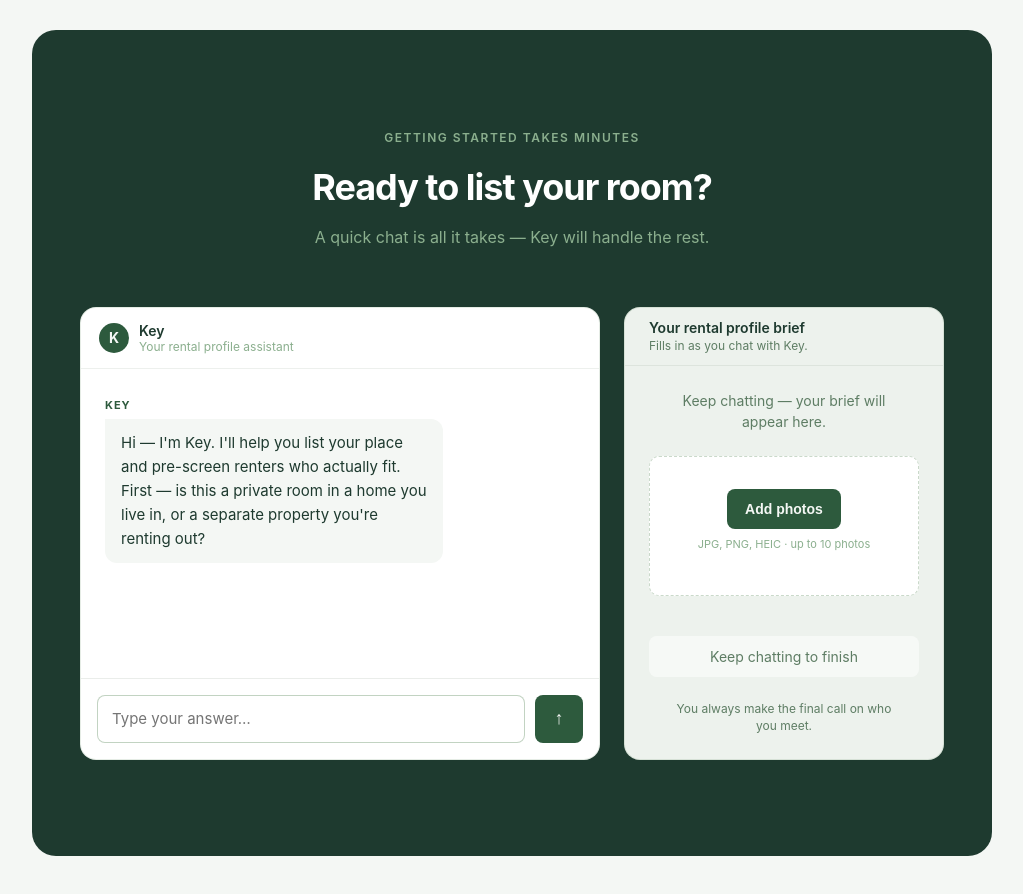
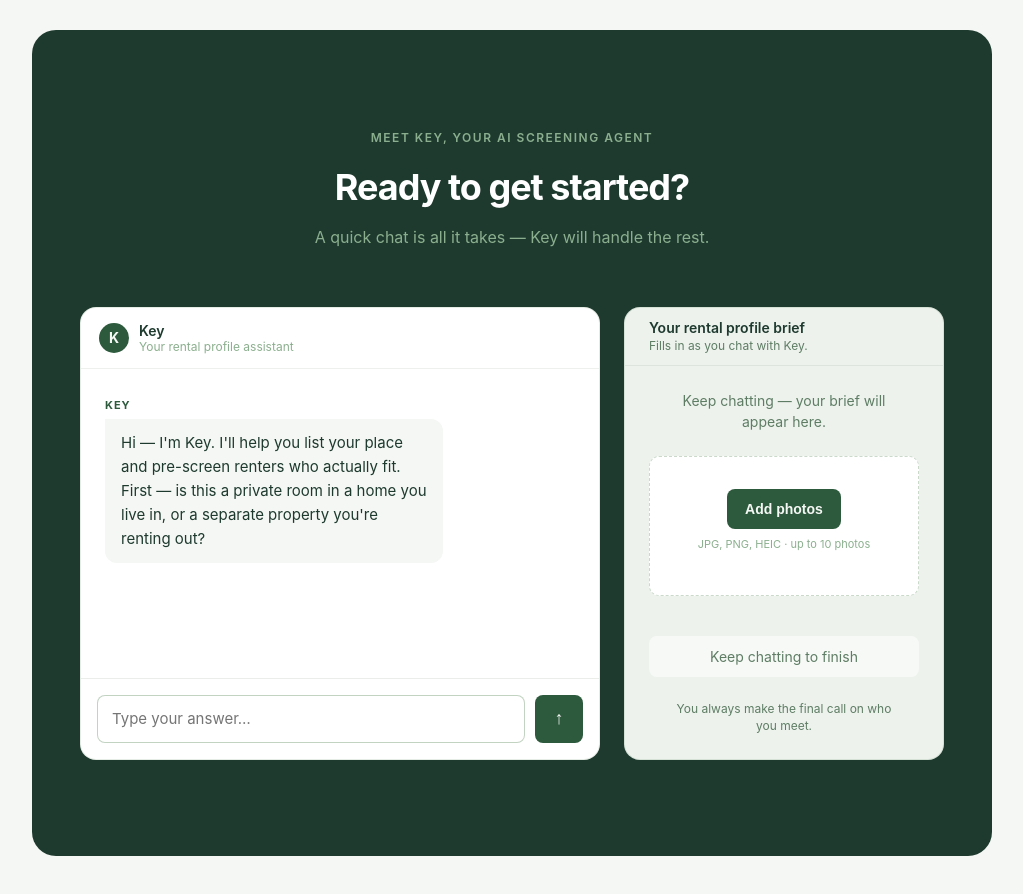
Before and after one commit to ch-nestandkey/nestandkey-landing, a plain HTML site: page landlords.html in a window 1280 px wide. Shown: the part 3100-3994 px from the top of the page, without its empty margins (128-1151 px from the left). Drawn offline with Linux system fonts and the light colour scheme.

Commit message:
Update intake section eyebrow + header for self-service repositioning
"Getting started takes minutes" / "Ready to list your room?" -> "Meet
Key, your AI screening agent" / "Ready to get started?" -- avoids
"list"/"listing" per the standing word rule, and introduces Key by name
consistent with the rest of the funnel.

Co-Authored-By: Claude Sonnet 5 <noreply@anthropic.com>

```diff
--- a/landlords.html
+++ b/landlords.html
@@ -449,8 +449,8 @@
     </div>
 
     <div class="content-section centered section-filled" id="intake">
-      <span class="tag">Getting started takes minutes</span>
-      <h2 class="section-title">Ready to list your room?</h2>
+      <span class="tag">Meet Key, your AI screening agent</span>
+      <h2 class="section-title">Ready to get started?</h2>
       <p class="section-subtitle">A quick chat is all it takes — Key will handle the rest.</p>
       <div class="key-intake-wrap">
 
```
